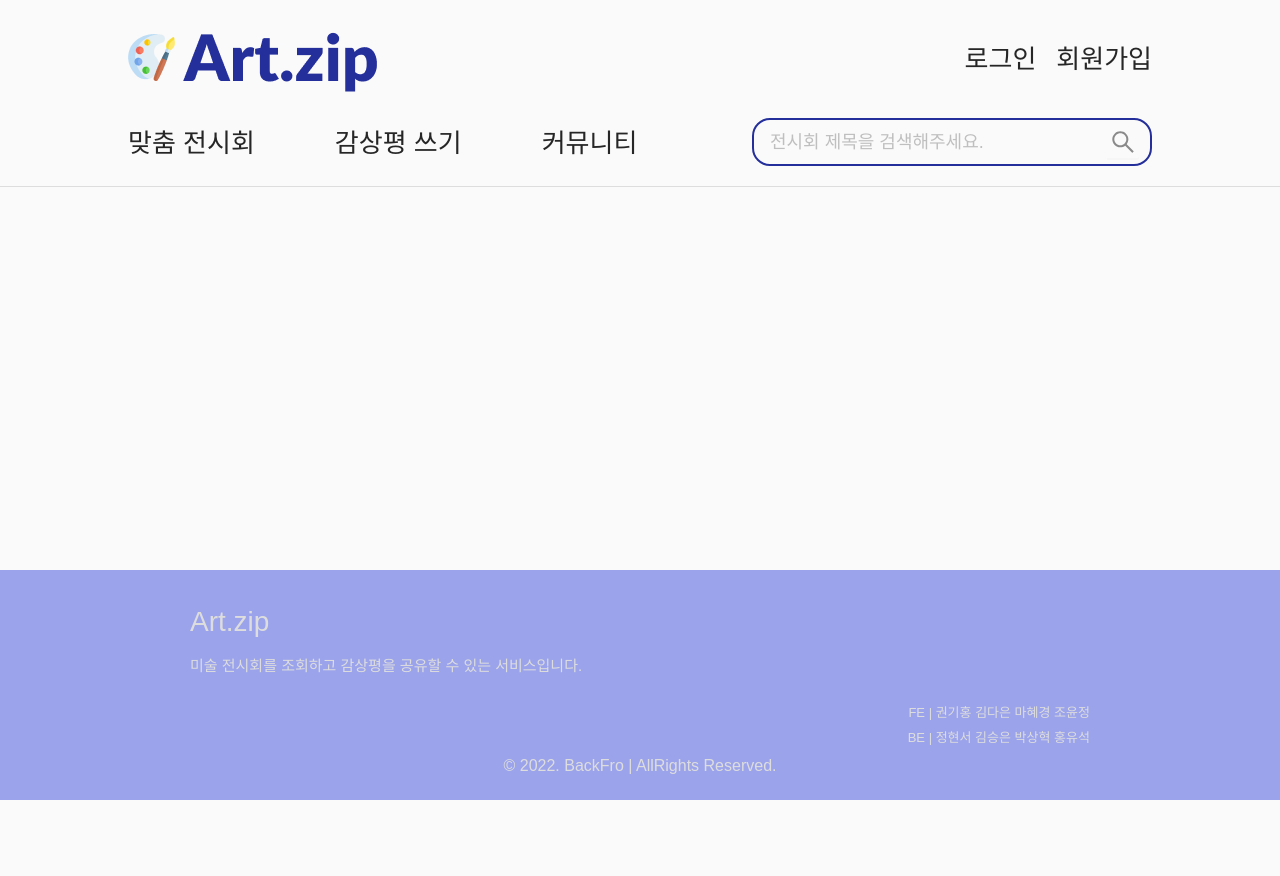
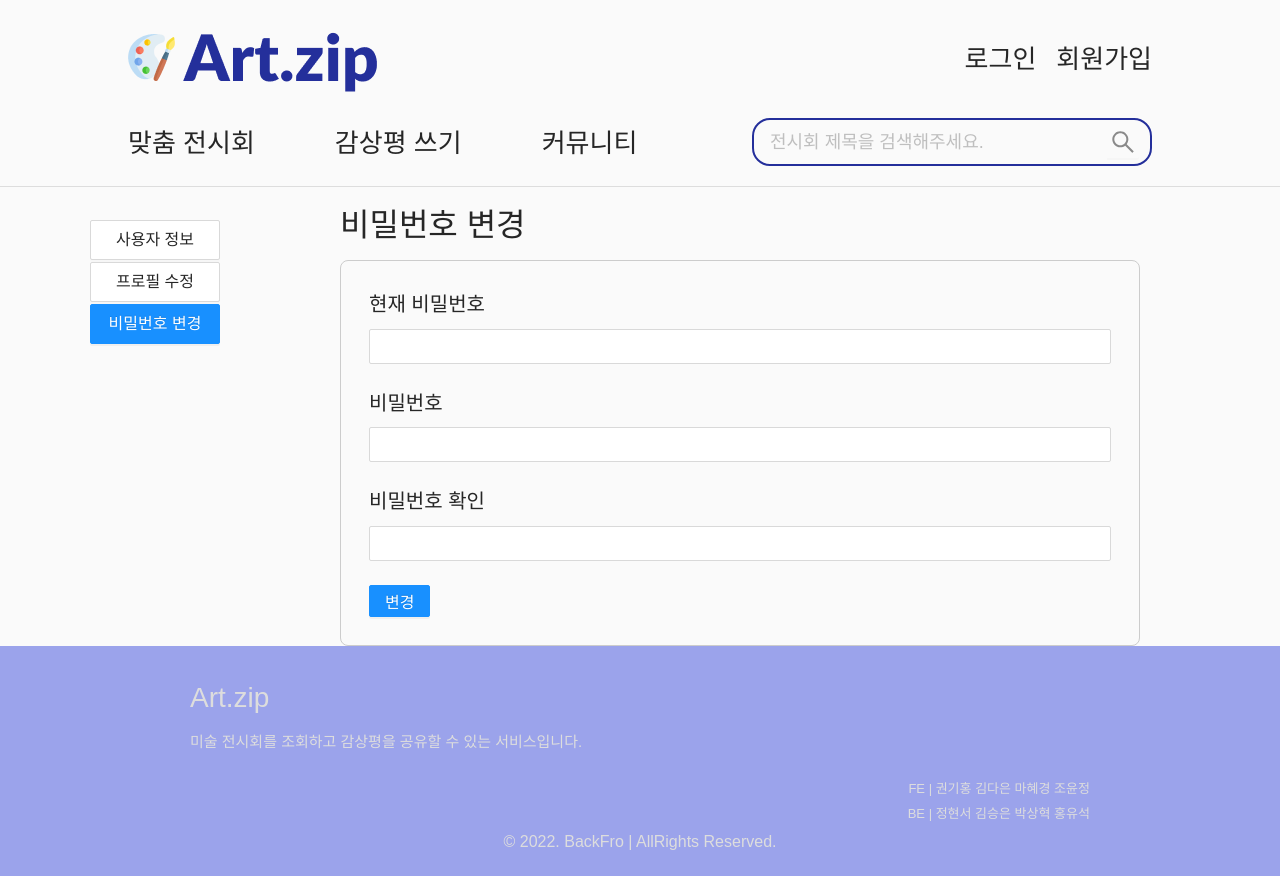
Before and after one commit to prgrms-web-devcourse/Team-BackFro-ArtZip-FE, a Next.js app: page /users/1/edit-password in a window 1280 px wide. Before the commit the page ends 800 px from the top, so only its background shows below. Built offline with nearby package versions, Linux system fonts and the light colour scheme; a web font is replaced by a local one.

Commit message:
design: 비밀번호 변경 페이지 마크업

```diff
--- a/pages/users/[id]/edit-password/index.tsx
+++ b/pages/users/[id]/edit-password/index.tsx
@@ -1,5 +1,88 @@
+import Link from 'next/link';
+import styled from '@emotion/styled';
+import { Form, Input, Button } from 'antd';
+
 const UserEditPasswordPage = () => {
-  return <div></div>;
+  return (
+    <PageContainer>
+      <Title>비밀번호 변경</Title>
+      <PasswordEditForm layout="vertical">
+        <FormItem label="현재 비밀번호">
+          <Input type="password" />
+        </FormItem>
+        <FormItem label="비밀번호">
+          <Input type="password" />
+        </FormItem>
+        <FormItem label="비밀번호 확인">
+          <Input type="password" />
+        </FormItem>
+        <SubmitButton type="primary">변경</SubmitButton>
+      </PasswordEditForm>
+
+      <NavigationButtons>
+        <Link href="/users/1">
+          <a>
+            <NavigationButton type="default" size="large">
+              사용자 정보
+            </NavigationButton>
+          </a>
+        </Link>
+        <Link href="/users/1/edit">
+          <a>
+            <NavigationButton type="default" size="large">
+              프로필 수정
+            </NavigationButton>
+          </a>
+        </Link>
+        <Link href="/users/1/edit-password">
+          <a>
+            <NavigationButton type="primary" size="large">
+              비밀번호 변경
+            </NavigationButton>
+          </a>
+        </Link>
+      </NavigationButtons>
+    </PageContainer>
+  );
 };
 
+const PageContainer = styled.div`
+  position: relative;
+  max-width: 1000px;
+  margin: 0 auto;
+  padding-left: 200px;
+`;
+
+const NavigationButtons = styled.nav`
+  position: absolute;
+  top: 20px;
+  left: -50px;
+`;
+
+const NavigationButton = styled(Button)`
+  display: block;
+  width: 130px;
+  margin-bottom: 2px;
+`;
+
+const PasswordEditForm = styled(Form)`
+  border: 1px solid ${({ theme }) => theme.color.border.main};
+  border-radius: 8px;
+  padding: 28px;
+`;
+
+const FormItem = styled(Form.Item)`
+  label {
+    font-size: 2rem;
+  }
+`;
+
+const Title = styled.h1`
+  margin-bottom: 10px;
+`;
+
+const SubmitButton = styled(Button)`
+  font-size: 1.6rem;
+`;
+
 export default UserEditPasswordPage;
```
